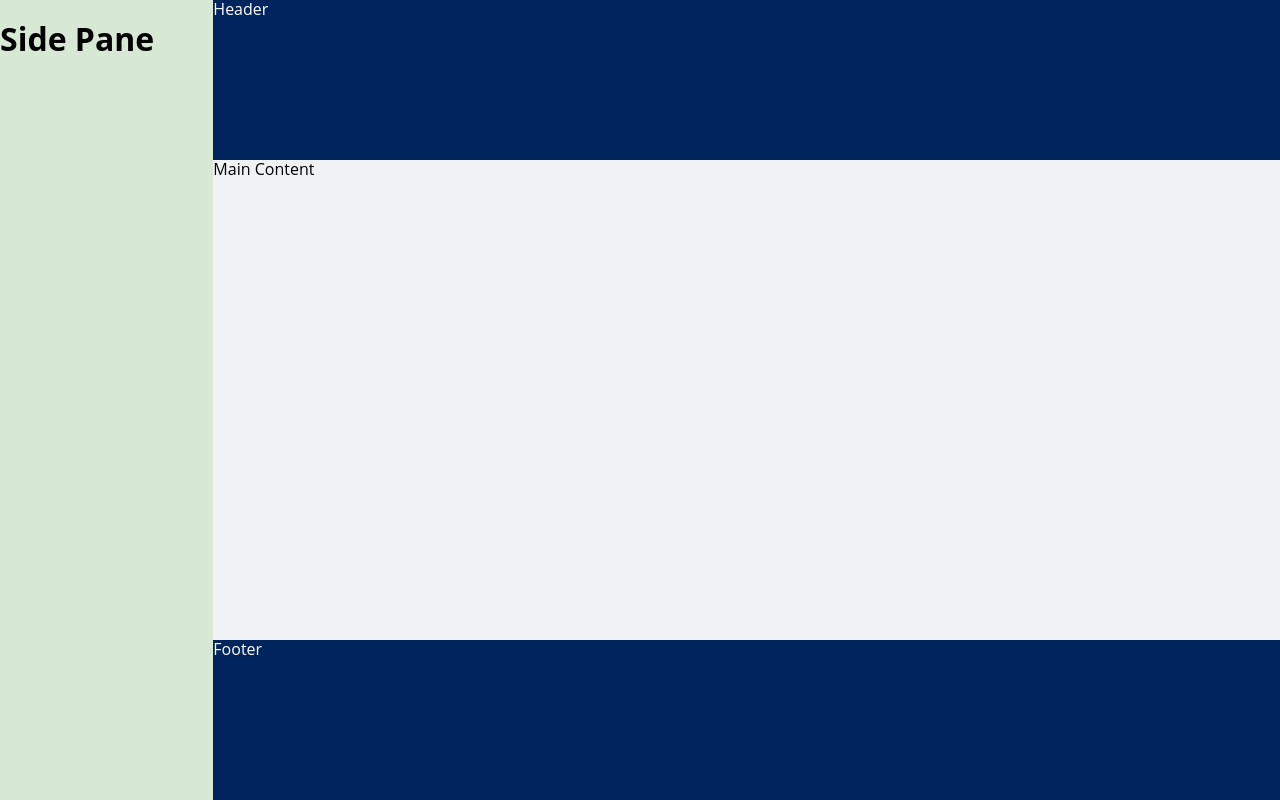
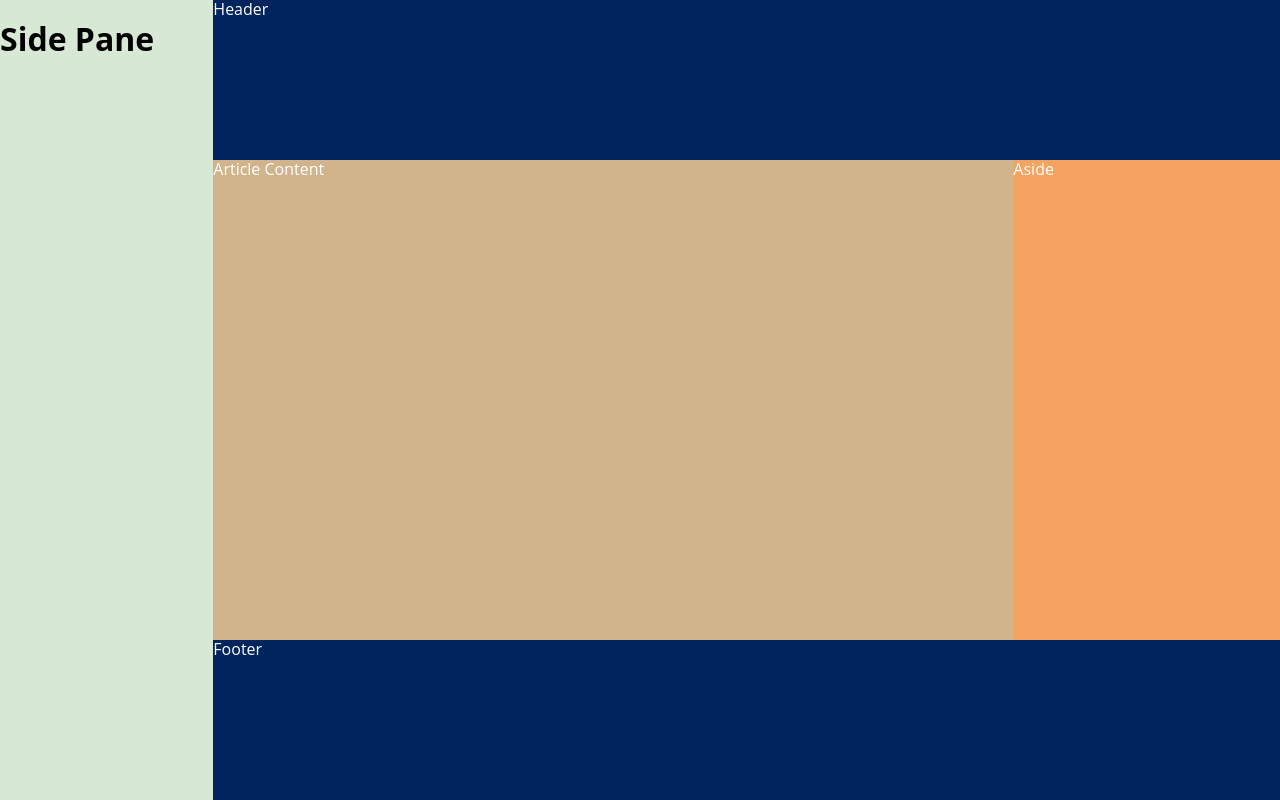
Before and after one commit to pedro-young-wedbush/wb-design-lib, a React (Create React App) app: page / in a window 1280 px wide. Built offline with nearby package versions, Linux system fonts and the light colour scheme.

Commit message:
start the landing page

```diff
--- a/src/App.tsx
+++ b/src/App.tsx
@@ -8,6 +8,8 @@ import {
   SidePane,
   MainPane,
   Container,
+  ArticleWrapper,
+  AsideWrapper,
 } from './global'
 
 const App: FC = () => {
@@ -20,7 +22,10 @@ const App: FC = () => {
         </SidePane>
         <MainPane>
           <Header>Header</Header>
-          <MainContentWrapper>Main Content</MainContentWrapper>
+          <MainContentWrapper>
+            <ArticleWrapper>Article Content</ArticleWrapper>
+            <AsideWrapper>Aside</AsideWrapper>
+          </MainContentWrapper>
           <Footer>Footer</Footer>
         </MainPane>
       </Container>
--- a/src/global.ts
+++ b/src/global.ts
@@ -70,3 +70,20 @@ export const Footer = styled.div`
   /* background-color: #f0f2f5; */
   background-color: #00245d;
 `
+
+export const ArticleWrapper = styled.div`
+  flex: 3;
+  min-height: 100%;
+
+  color: white;
+  /* background-color: #f0f2f5; */
+  background-color: tan;
+`
+
+export const AsideWrapper = styled.div`
+  flex: 1;
+
+  color: white;
+  background-color: #f0f2f5;
+  background-color: sandybrown;
+`
```
